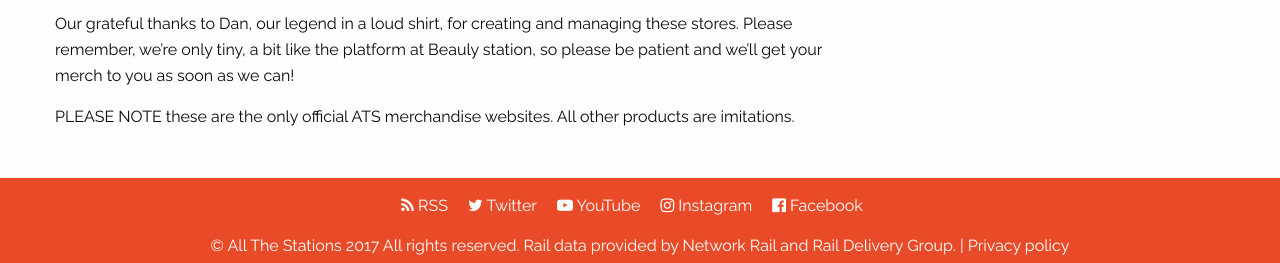
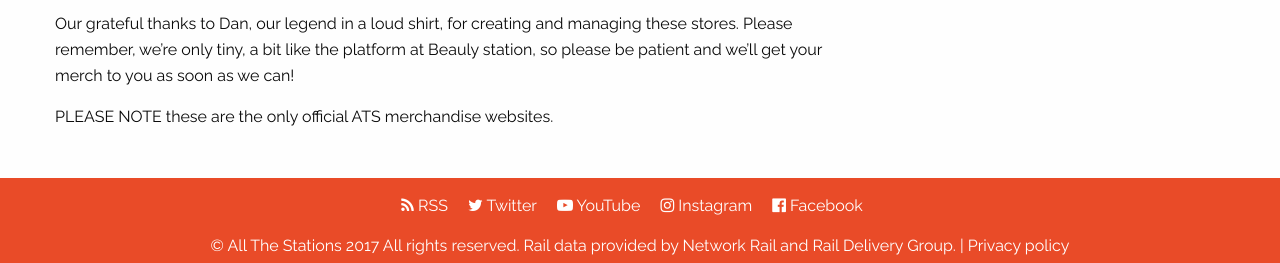
Before and after one commit to khawkins98/all-the-stations, a Jekyll site: the page built from shop.md, in a window 1280 px wide. Shown: the part 1339-1602 px from the top of the page. Built offline with Jekyll 4.4.1, drawn with Linux system fonts in a browser that asks for light colours; nearby versions of some CDN libraries; comment, search, counter and statistics services are not loaded.

Commit message:
Update shop.md

```diff
--- a/shop.md
+++ b/shop.md
@@ -41,4 +41,4 @@ Choose from and click through to:
 
 Our grateful thanks to Dan, our legend in a loud shirt, for creating and managing these stores. Please remember, we’re only tiny, a bit like the platform at Beauly station, so please be patient and we’ll get your merch to you as soon as we can!
 
-PLEASE NOTE these are the only official ATS merchandise websites. All other products are imitations.
+PLEASE NOTE these are the only official ATS merchandise websites.
```
